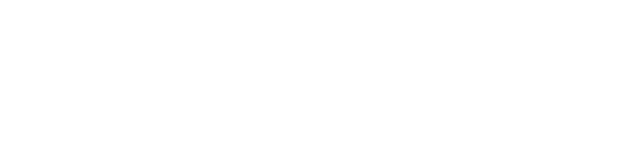
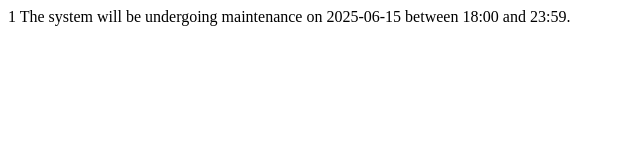
Before and after one commit to GalaxyControlSystems/LaunchPointMessaging, a plain HTML site: page testXML.html in a window 1280 px wide. Shown: the whole page, without its empty margins (0-640 px from the left). Drawn offline with Linux system fonts and the light colour scheme.

Commit message:
Update testXML.html

```diff
--- a/testXML.html
+++ b/testXML.html
@@ -1,9 +1,10 @@
- <?xml version="1.0" encoding="UTF-8"?>
+<?xml version="1.0" encoding="UTF-8"?>
 <messages>
 
   <message>
     <title lang="en">Upcoming Maintenance</title>
-    <text></text>
+    <priority>1</priority>
+    <text>The system will be undergoing maintenance on 2025-06-15 between 18:00 and 23:59.</text>
   </message>
 
 </messages>
```
